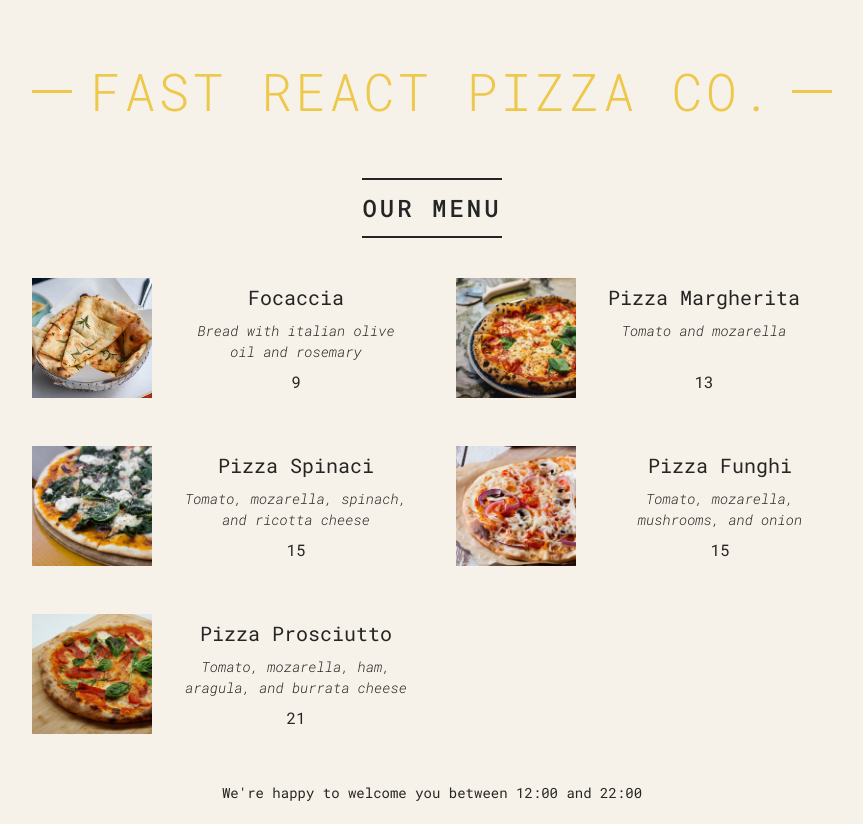
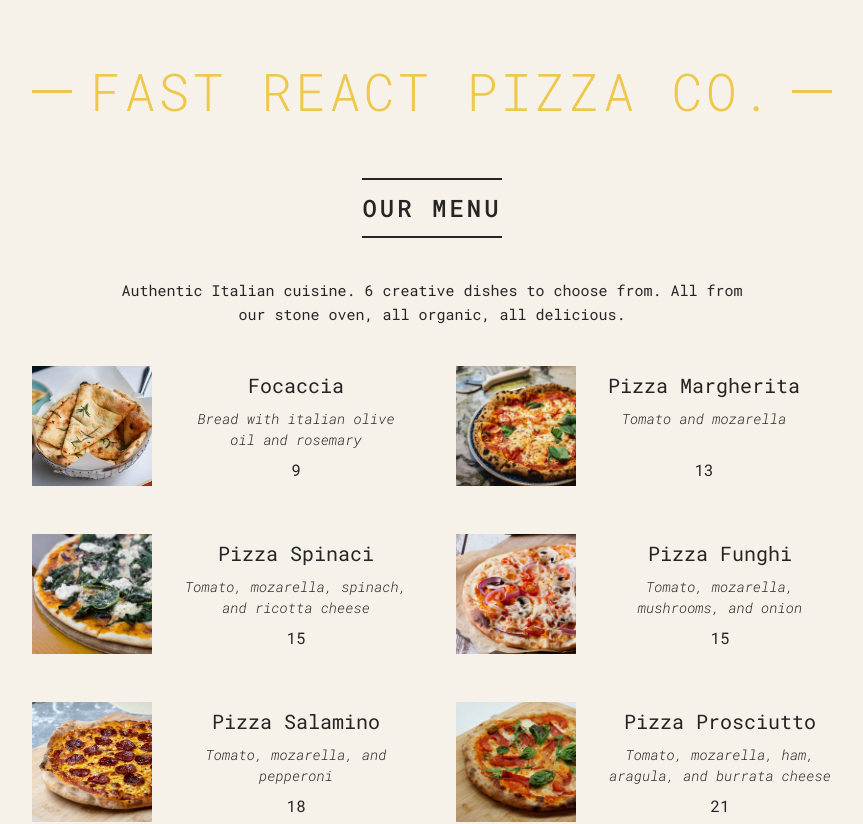
Before and after one commit to JeffDanielle/pizza-menu, a React (Vite) app: page / in a window 1280 px wide. Shown: the top 824 px of the page, without its empty margins (208-1071 px from the left). Built offline with nearby package versions, Linux system fonts and the light colour scheme.

Commit message:
52. React Fragments -6min

```diff
--- a/src/components/Pizza.jsx
+++ b/src/components/Pizza.jsx
@@ -1,6 +1,6 @@
 const pizzaComponent = ({ pizzaObj }) => {
 
-    if (pizzaObj.soldOut) return null;
+    // if (pizzaObj.soldOut) return null;
 
     return (
         <>
--- a/src/components/PizzaData.jsx
+++ b/src/components/PizzaData.jsx
@@ -18,10 +18,15 @@
         <main className="menu">
             <h2>Our Menu</h2>
 
+
             {pizzaData.length > 0 ? (
-                <ul className="pizzas">
-                    {listOfPizza}
-                </ul>) : "We're still working on our menu!. Please come back later :)"
+                <>
+                    <p>Authentic Italian cuisine. 6 creative dishes to choose from. All from our stone oven, all organic, all delicious.</p>
+
+                    <ul className="pizzas">
+                        {listOfPizza}
+                    </ul>
+                </>) : "We're still working on our menu!. Please come back later :)"
             }
         </main>
     );
```
